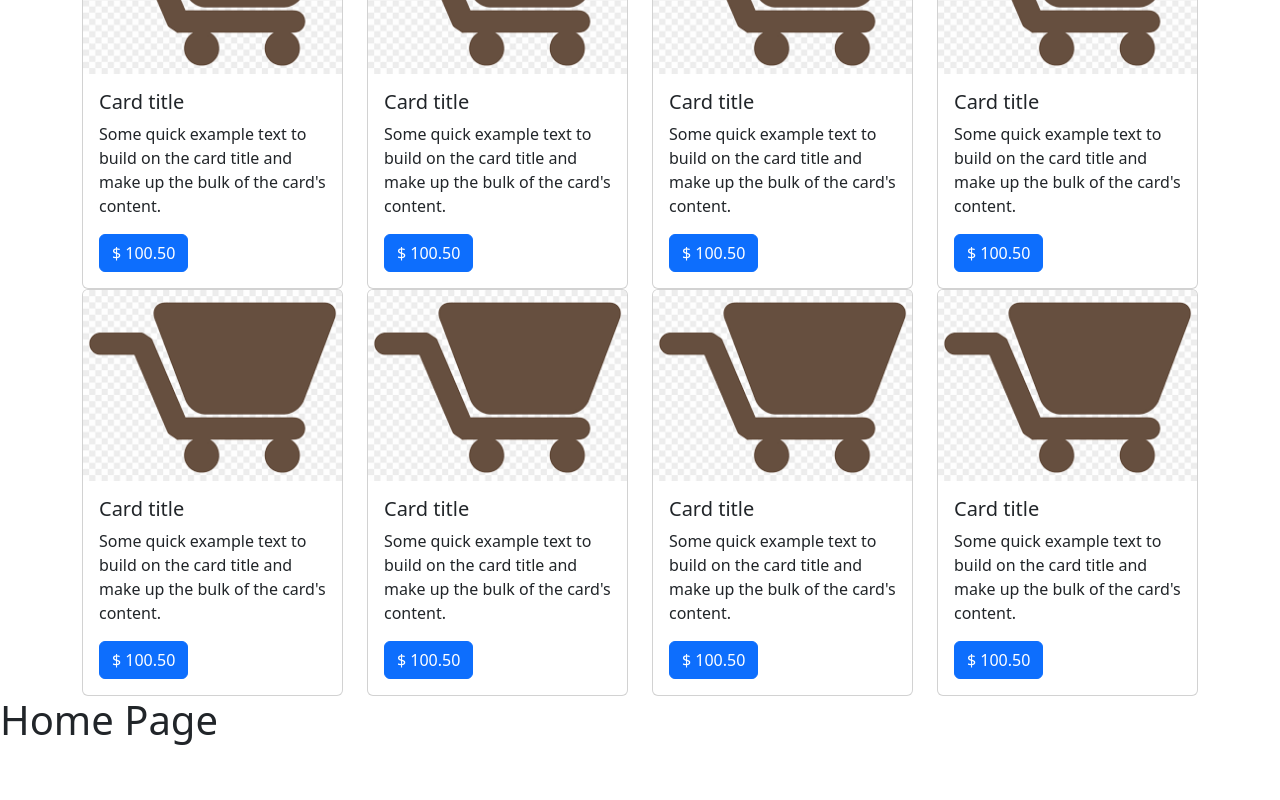
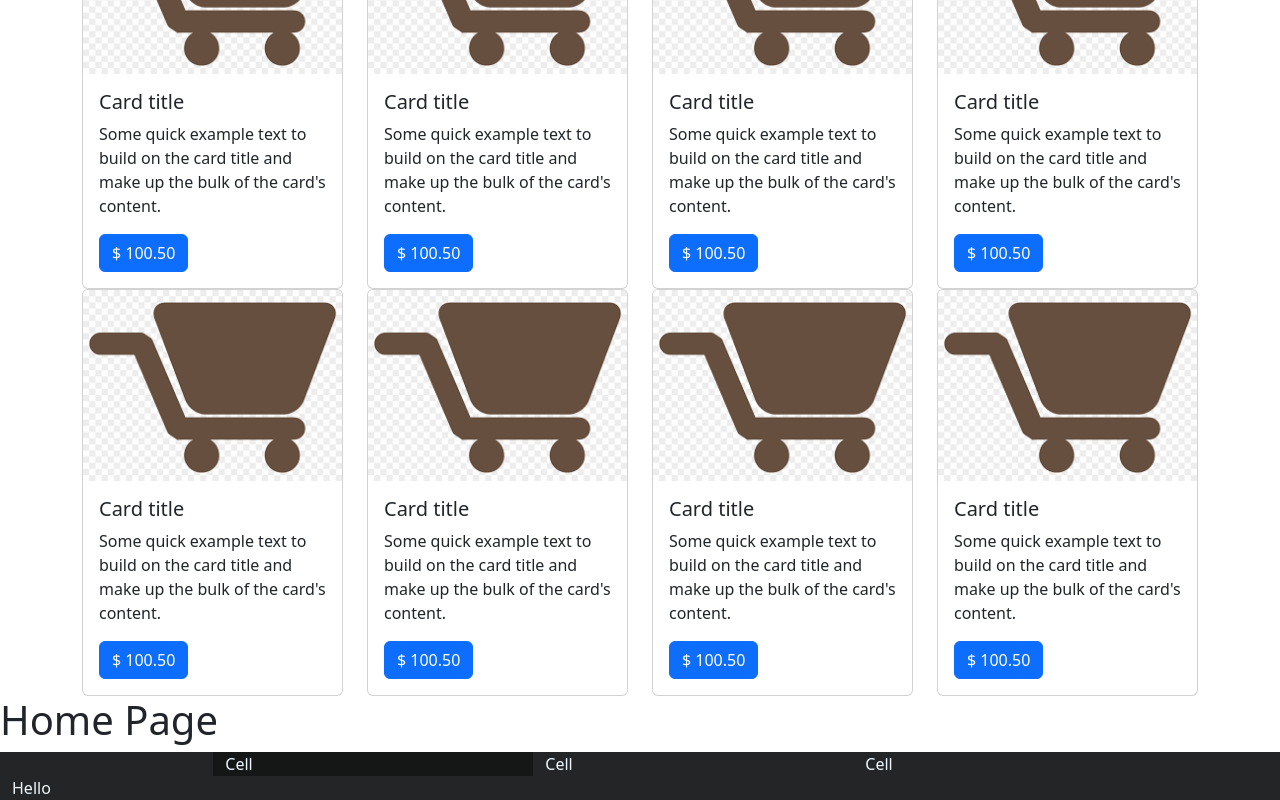
Before and after one commit to rkshaon/ecommerce, a Vue app in the folder frontend/: page / in a window 1280 px wide. Shown: the part 2522-3322 px from the top of the page. Before the commit the page ends 3274 px from the top, so only its background shows below. Built offline with nearby package versions, Linux system fonts and the light colour scheme.

Commit message:
frontend: footer - wip

```diff
--- a/frontend/src/App.vue
+++ b/frontend/src/App.vue
@@ -1,17 +1,20 @@
 <template>
   <NavComponent />
   <HomeComponent />
+  <FooterComponent />
 </template>
 
 <script>
-import HomeComponent from './components/HomeComponent.vue'
-import NavComponent from './components/common/NavComponent.vue';
+import HomeComponent from '@/components/HomeComponent.vue'
+import NavComponent from '@/components/common/NavComponent.vue';
+import FooterComponent from '@/components/common/FooterComponent.vue'
 
 export default {
   name: 'App',
   components: {
     HomeComponent,
-    NavComponent
+    NavComponent,
+    FooterComponent,
   }
 }
 </script>
--- /dev/null
+++ b/frontend/src/components/common/FooterComponent.vue
@@ -0,0 +1,23 @@
+<template>
+    <div class="container-fluid" style="background-color: #242526; color: aliceblue;">
+        <div class="row">
+            <div class="col-2"></div>
+            <div class="col-3" style="background-color: #151616;">
+                Cell
+            </div>
+            <div class="col-3">
+                    Cell
+            </div>
+            <div class="col-3">
+                Cell
+            </div>
+        </div>
+        Hello
+    </div>
+</template>
+
+<script>
+export default {
+    name: 'FooterComponent'
+}
+</script>
```
